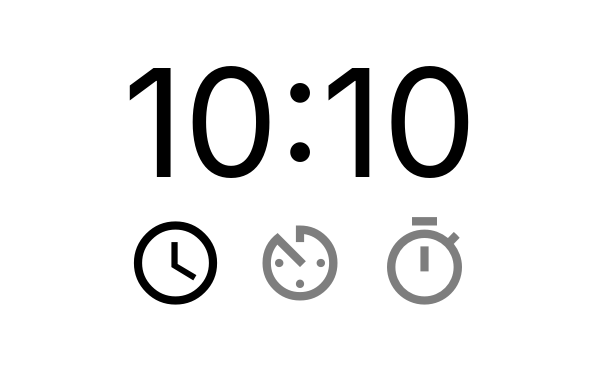
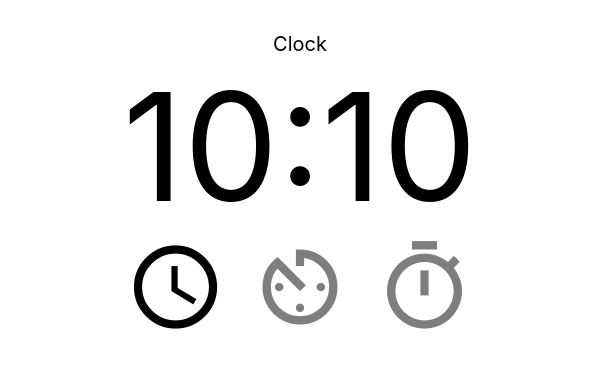
Before and after one commit to yuuki-yamaguchi/ticlock, an Electron app: page src/index.html in a window 600 px wide. Both pictures are taken after a click on the element "schedule". Drawn offline with Linux system fonts and the light colour scheme.

Commit message:
display the name of function which you use now
現在使用している機能名を表示させるようにした

```diff
--- a/src/index.css
+++ b/src/index.css
@@ -30,6 +30,11 @@ body {
   margin: auto 10px;
 }
 
+#function-in-use{
+  font-size: 20px;
+  text-align: center;
+}
+
 #ticlock-function-icons-wrapper{
   text-align: center;
 }
--- a/src/index.html
+++ b/src/index.html
@@ -8,6 +8,9 @@
     <link href="https://fonts.googleapis.com/icon?family=Material+Icons%7CMaterial+Icons+Outlined" rel="stylesheet">
   </head>
   <body>
+
+    <div id="function-in-use"></div>
+
     <div id="clock-time">10:10</div>
 
     <div id="ticlock-function-icons-wrapper">
@@ -27,22 +30,33 @@
     let clockIcon = document.getElementById('clock-icon');
     let timerIcon = document.getElementById('timer-icon');
     let stopwatchIcon = document.getElementById('stopwatch-icon');
+    let functionInUseText = document.getElementById('function-in-use');
 
-    let functionInUse = 'clock';
+    let functionInUse = 'Clock';
     let functionInUseIcon = clockIcon;
+
+    init();
+
+    function init(){
+      functionInUseText.innerText = functionInUse;
+      functionInUseIcon.classList.add('function-in-use-icon');
 
       clockIcon.addEventListener('click', ()=>{
         change_function_in_use_icon(functionInUseIcon, clockIcon);
-      functionInUse = 'clock';
+        functionInUse = 'Clock';
+        functionInUseText.innerText = functionInUse;
       });
       timerIcon.addEventListener('click', ()=>{
         change_function_in_use_icon(functionInUseIcon, timerIcon);
-      functionInUse = 'timer';
+        functionInUse = 'Timer';
+        functionInUseText.innerText = functionInUse;
       });
       stopwatchIcon.addEventListener('click', ()=>{
         change_function_in_use_icon(functionInUseIcon, stopwatchIcon);
-      functionInUse = 'stopWatch';
+        functionInUse = 'Stop Watch';
+        functionInUseText.innerText = functionInUse;
       });
+    }
 
     function change_function_in_use_icon(previous_active_function_icon, new_active_function_icon){
       previous_active_function_icon.classList.remove('function-in-use-icon');
```
Lines whose indentation alone changed are shown as unchanged.
